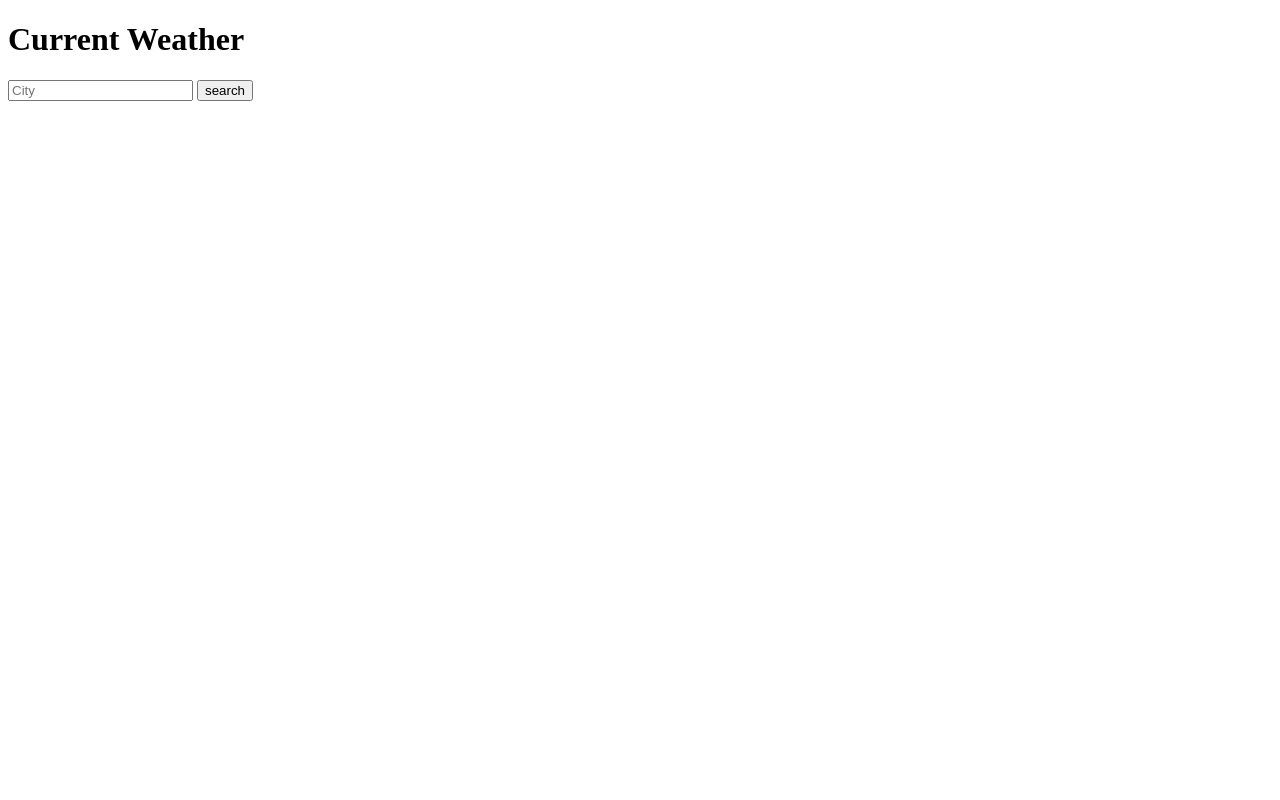
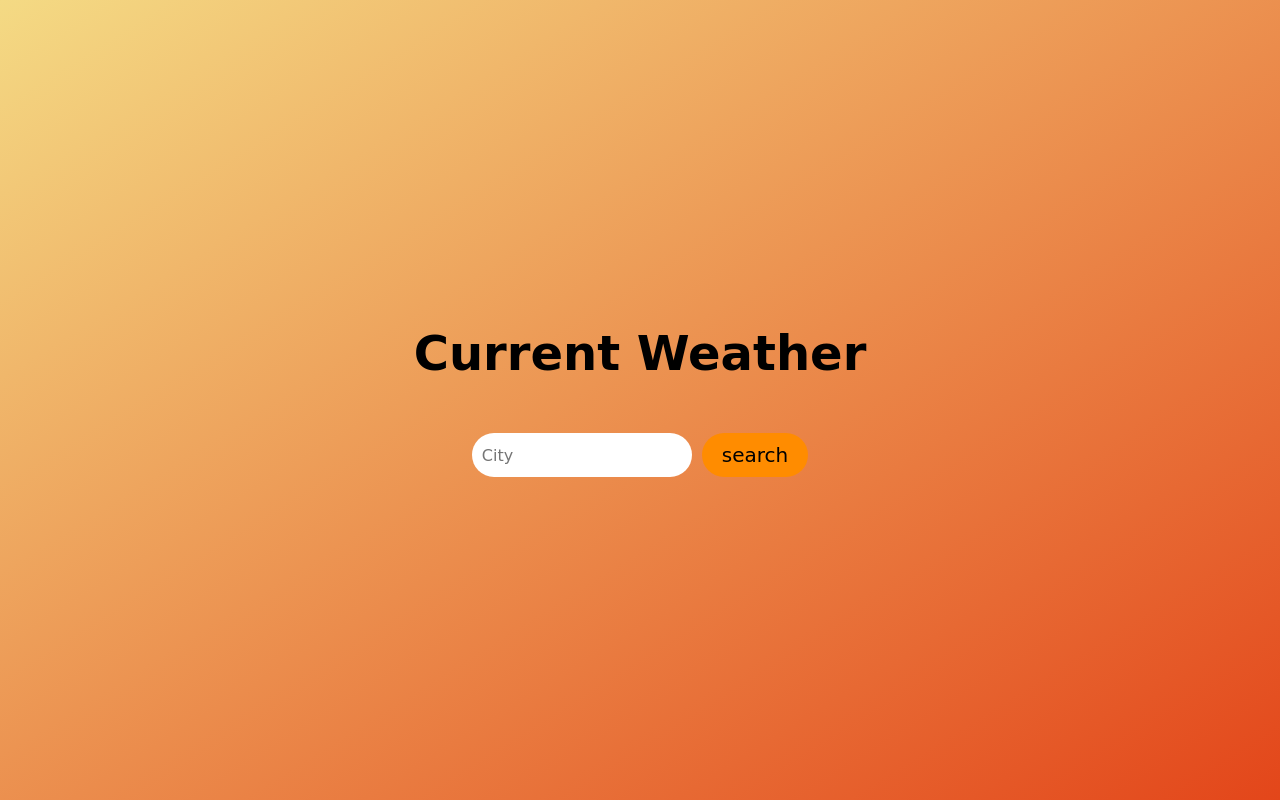
Before and after one commit to Vignesh-737/Simple_Weather_Forecast, a plain HTML site: page weather.html in a window 1280 px wide. Drawn offline with Linux system fonts and the light colour scheme.

Commit message:
Added gradient background and improved layout with css

```diff
--- /dev/null
+++ b/weather.css
@@ -0,0 +1,61 @@
+body {
+  background:linear-gradient(to bottom right,#f4da84,#e3461a);
+  display: flex;
+  justify-content: center;
+  align-items: center;
+  height: 100vh;              /* Full screen */
+  margin: 0;
+}
+
+#weatherstation {
+  display: flex;
+  flex-direction: column;     /* Stack items vertically */
+  align-items: center;
+  gap: 15px;
+  text-align: center;
+}
+
+h1 {
+  font-family: "Edu NSW ACT Cursive", cursive;
+  font-size: 3rem;
+  color: black;
+  padding: 5px;
+}
+
+#cityInput {
+  padding: 10px;
+  font-size: 16px;
+  border-radius: 8px;
+  border: 1px solid gray;
+  width: 200px;
+  text-decoration: none;
+  border: none;
+  border-radius: 30px;
+  font-family: "Dancing Script", cursive;
+}
+.input-group{
+    display: flex;
+    gap: 10px;
+}
+button {
+  font-family: "Edu NSW ACT Cursive", cursive;
+  background-color: rgb(255, 140, 0);
+  color: black;
+  border: none;
+  font-size: 20px;
+  padding: 10px 20px;
+  cursor: pointer;
+  border-radius: 50px;
+  transition: background-color 0.3s ease;
+}
+
+button:hover {
+  background-color: rgb(255, 110, 0);
+}
+
+#weatherresult {
+  font-family: "Dancing Script", cursive;
+  font-size: 1.5rem;
+  color: rgb(32, 31, 30);
+  margin-top: 20px;
+}
--- a/weather.html
+++ b/weather.html
@@ -3,13 +3,14 @@
 <head>
     <meta charset="UTF-8">
     <meta name="viewport" content="width=device-width, initial-scale=1.0">
-    <title>Document</title>
+    <link rel="stylesheet" href="weather.css">
+    <title>Weather Station</title>
 </head>
 <body>
     <div id="weatherstation">
         <h1>Current Weather</h1>
-        <input placeholder="City" id="cityInput" name="search">
-        <button id="button">search</button>
+        <div class="input-group"><input placeholder="City" id="cityInput" name="search">
+        <button id="button">search</button></div>
         <div id="weatherresult"></div>
     </div>
 </body>
--- a/weather.js
+++ b/weather.js
@@ -8,14 +8,14 @@ async function getweather() {
     try{
         const response=await fetch(`https://api.openweathermap.org/data/2.5/weather?q=${cityname}&appid=${apiKey}&units=metric`);
         const data=await response.json();
-        document.getElementById("weatherresult").innerHTML+=`Temperature in ${data.name}: ${data.main.temp}*C. (Feels Like ${data.main.feels_like}*C)
+        document.getElementById("weatherresult").innerHTML=`<br>Temperature in ${data.name}: ${data.main.temp}*C. (Feels Like ${data.main.feels_like}*C)
         <br> Condition: ${data.weather[0].description}
         <br> Humidity: ${data.main.humidity}%
-        <br> wind speed: ${data.wind.speed} <hr>` ;
+        <br> wind speed: ${data.wind.speed}`;
     }
     catch(e){
         console.log(e);
-        document.getElementById("weatherresult").innerHTML+=`No data available of ${cityname} or City Not Found<hr>`;
+        document.getElementById("weatherresult").innerHTML=`<br>No data available of ${cityname} or City Not Found` ;
 
     }
 }
```
